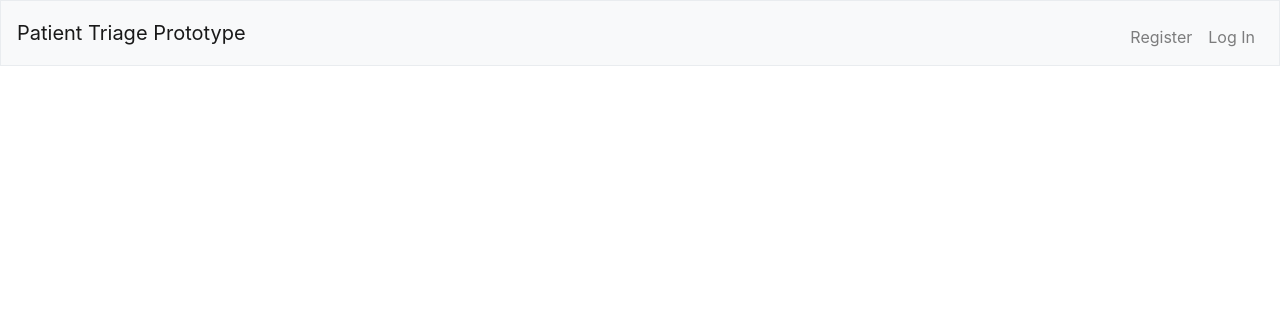
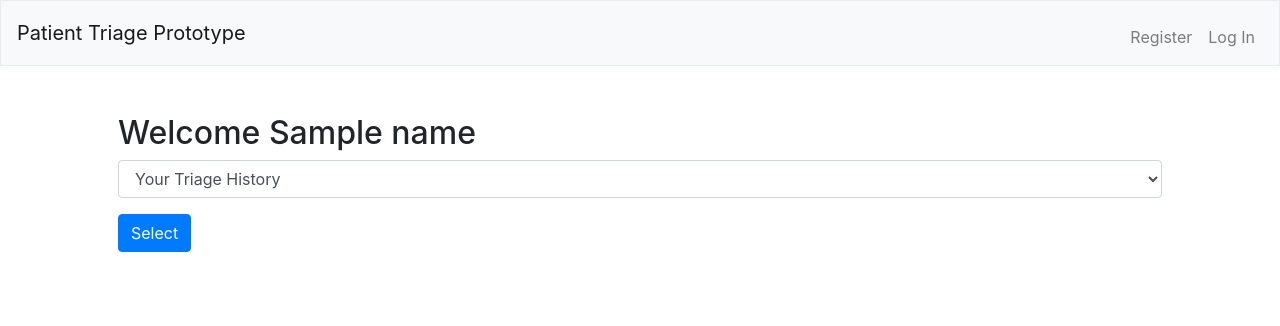
Before and after one commit to wallenut/triage, a Flask app: template templates/index.html in a window 1280 px wide. Shown: the top 326 px of the page. Run offline with Flask 2, Linux system fonts and the light colour scheme; the template is opened without the code that fills it: most values are stand-ins (such as "Sample title", 1, 10 or a date in 2020); some libraries are stand-ins or nearby versions.

Commit message:
Added history and results tables and views

```diff
--- a/application.py
+++ b/application.py
@@ -35,9 +35,17 @@ db = SQL("sqlite:///triage.db")
 @app.route("/")
 def index():
     """Handle requests for / via GET (and POST)"""
+    name = ""
     if "user_id" in session.keys():
         print (session["user_id"])
-    return render_template("index.html")
+        name = db.execute("SELECT username FROM users WHERE id = :i", i=session["user_id"])[0]["username"]
+        user_history = db.execute("SELECT history.id as history_id, history.user_id as user_id, principals.id as principal_id, principals.name as principal_name FROM\
+        history JOIN principals ON history.principal_id = principals.id WHERE history.user_id = :u GROUP BY history.id", u = session["user_id"])
+        print(user_history)
+        if len(user_history):
+            print("rendering with previous history")
+            return render_template("index.html", history=user_history, name=name)
+    return render_template("index.html", history=[], name=name)
 
 @app.route("/register", methods=["GET", "POST"])
 def register():
@@ -65,6 +73,14 @@ def register():
     # GET
     else:
         return render_template("register.html")
+
+@app.route("/history", methods=["POST"])
+def history():
+    history_id = request.form.get("history_id")
+    results = db.execute("SELECT * FROM patient_results WHERE history = :h", h=history_id)
+    labels = [{'id':result["diagnosis_id"], 'name': result["diagnosis_name"]} for result in results]
+    percents = [ result["probability"] for result in results]
+    return render_template("results.html", percents=percents, labels=labels)
 
 @app.route("/addLikelihoods", methods=["GET", "POST"])
 # @login_required
@@ -164,172 +180,170 @@ def diagnose():
         principal = request.form.get("principal_id")
         print (principal)
         questions = db.execute("SELECT id, question FROM questions");
-        return render_template("personalInfo.html", principal=principal, questions=questions)
-
-@app.route("/probabilities", methods=["POST"])
-# @login_required
-def probabilities():
-    #display the principals listed as a select option
-    data = request.form.to_dict()
-    principal = int(data["principal"])
-    patient = list(map(int, list(data.values())[1:]))
-    return calculate_probabilities(principal, patient)
+        history_id = db.execute("INSERT INTO history (user_id, principal_id) VALUES (:u, :p)", u=session["user_id"], p=principal)
+        print("added new id to history")
+        return render_template("personalInfo.html", history=history_id, questions=questions)
 
 @app.route("/personalInfo", methods=["POST"])
 def personalInfo():
     #processess personal info aka select 1-5 and question 6
     data = request.form.to_dict()
     print(data)
-    principal = int(data["principal"])
+    history = int(data["history"])
     answers = []
     for i in range(5):
-        if i + 1 == int(data["age_range"]):
+        if "age_range" in data.keys() and i + 1 == int(data["age_range"]):
             answers.append(1)
         else:
             answers.append(0)
     answers.append(int(data["6"]))
     #adding default value of 0 for ethnicity - weird question
     answers.append(0)
-    data.pop("principal", None)
+    data.pop("history", None)
     data.pop("age_range", None)
     data.pop("6", None)
-    return render_template("/symptomContext.html", principal=principal, answers=answers, questions=data)
+    return render_template("/symptomContext.html", history=history, answers=answers, questions=data)
 
 @app.route("/symptomContext", methods=["POST"])
 def symptomContext():
     data = request.form.to_dict()
-    principal = int(data["principal"])
-    print(principal)
-    data.pop("principal", None)
+    history = int(data["history"])
+    print(history)
+    data.pop("history", None)
     answers = [data[str(i)] for i in range(1, 17)]
     print(answers)
     questions = {key: data[key] for key in data if int(key) > 16}
     print(questions)
-    return render_template("/symptomDescriptions.html", principal=principal, answers=answers, questions=questions)
+    return render_template("/symptomDescriptions.html", history=history, answers=answers, questions=questions)
 
 @app.route("/symptomDescriptions", methods=["POST"])
 def symptomDescriptions():
     data = request.form.to_dict()
-    principal = int(data["principal"])
-    print(principal)
-    data.pop("principal", None)
+    history = int(data["history"])
+    print(history)
+    data.pop("history", None)
     answers = [data[str(i)] for i in range(1, 21)]
     print(answers)
     questions = {key: data[key] for key in data if int(key) > 20}
     print(questions)
-    return render_template("/coughQuestions.html", principal=principal, answers=answers, questions=questions)
+    return render_template("/coughQuestions.html", history=history, answers=answers, questions=questions)
 
 @app.route("/coughQuestions", methods=["POST"])
 def coughQuestions():
     data = request.form.to_dict()
-    principal = int(data["principal"])
-    print(principal)
-    data.pop("principal", None)
+    history = int(data["history"])
+    print(history)
+    data.pop("history", None)
     answers = [data[str(i)] for i in range(1, 27)]
     print(answers)
     questions = {key: data[key] for key in data if int(key) > 26}
     print(questions)
-    return render_template("/bodyTemperature.html", principal=principal, answers=answers, questions=questions)
+    return render_template("/bodyTemperature.html", history=history, answers=answers, questions=questions)
 
 @app.route("/bodyTemperature", methods=["POST"])
 def bodyTemperature():
     data = request.form.to_dict()
-    principal = int(data["principal"])
-    print(principal)
-    data.pop("principal", None)
+    history = int(data["history"])
+    print(history)
+    data.pop("history", None)
     answers = [data[str(i)] for i in range(1, 30)]
     print(answers)
     questions = {key: data[key] for key in data if int(key) > 29}
     print(questions)
-    return render_template("/chillsQuestions.html", principal=principal, answers=answers, questions=questions)
+    return render_template("/chillsQuestions.html", history=history, answers=answers, questions=questions)
 
 @app.route("/chillsQuestions", methods=["POST"])
 def chillsQuestions():
     data = request.form.to_dict()
-    principal = int(data["principal"])
-    print(principal)
-    data.pop("principal", None)
+    history = int(data["history"])
+    print(history)
+    data.pop("history", None)
     answers = [data[str(i)] for i in range(1, 37)]
     print(answers)
     questions = {key: data[key] for key in data if int(key) > 36}
     print(questions)
-    return render_template("/noseEyes.html", principal=principal, answers=answers, questions=questions)
+    return render_template("/noseEyes.html", history=history, answers=answers, questions=questions)
 
 @app.route("/noseEyes", methods=["POST"])
 def noseEyes():
     data = request.form.to_dict()
-    principal = int(data["principal"])
-    print(principal)
-    data.pop("principal", None)
+    history = int(data["history"])
+    print(history)
+    data.pop("history", None)
     answers = [data[str(i)] for i in range(1, 42)]
     print(answers)
     questions = {key: data[key] for key in data if int(key) > 41}
     print(questions)
-    return render_template("/headPain.html", principal=principal, answers=answers, questions=questions)
+    return render_template("/headPain.html", history=history, answers=answers, questions=questions)
 
 @app.route("/headPain", methods=["POST"])
 def headPain():
     data = request.form.to_dict()
-    principal = int(data["principal"])
-    print(principal)
-    data.pop("principal", None)
+    history = int(data["history"])
+    print(history)
+    data.pop("history", None)
     answers = [data[str(i)] for i in range(1, 49)]
     print(answers)
     questions = {key: data[key] for key in data if int(key) > 48}
     print(questions)
-    return render_template("/musclePain.html", principal=principal, answers=answers, questions=questions)
+    return render_template("/musclePain.html", history=history, answers=answers, questions=questions)
 
 @app.route("/musclePain", methods=["POST"])
 def musclePain():
     data = request.form.to_dict()
-    principal = int(data["principal"])
-    print(principal)
-    data.pop("principal", None)
+    history = int(data["history"])
+    print(history)
+    data.pop("history", None)
     answers = [data[str(i)] for i in range(1, 56)]
     print(answers)
     questions = {key: data[key] for key in data if int(key) > 55}
     print(questions)
-    return render_template("/duration.html", principal=principal, answers=answers, questions=questions)
+    return render_template("/duration.html", history=history, answers=answers, questions=questions)
 
 @app.route("/duration", methods=["POST"])
 def duration():
     data = request.form.to_dict()
-    principal = int(data["principal"])
-    print(principal)
-    data.pop("principal", None)
+    history = int(data["history"])
+    print(history)
+    data.pop("history", None)
     answers = [data[str(i)] for i in range(1, 63)]
     print(answers)
     questions = {key: data[key] for key in data if int(key) > 62}
     print(questions)
-    return render_template("/specifics.html", principal=principal, answers=answers, questions=questions)
+    return render_template("/specifics.html", history=history, answers=answers, questions=questions)
 
 @app.route("/specifics", methods=["POST"])
 def specifics():
     data = request.form.to_dict()
-    principal = int(data["principal"])
-    print(principal)
-    data.pop("principal", None)
+    history = int(data["history"])
+    print(history)
+    data.pop("history", None)
     answers = [data[str(i)] for i in range(1, 79)]
     print(answers)
     questions = {key: data[key] for key in data if int(key) > 78}
     print(questions)
-    return render_template("/smoking.html", principal=principal, answers=answers, questions=questions)
+    return render_template("/smoking.html", history=history, answers=answers, questions=questions)
 
 @app.route("/smoking", methods=["POST"])
 def smoking():
     data = request.form.to_dict()
-    principal = int(data["principal"])
-    print(principal)
-    data.pop("principal", None)
+    history = int(data["history"])
+    print(history)
+    data.pop("history", None)
     answers = [int(data[str(i)]) for i in range(1, 93)]
+    print("inserting answers into patient input")
+    for i in range(1, 93):
+        db.execute("INSERT INTO patient_input (history, question, response) VALUES (:h, :q, :r)", h=history, q=i, r=int(data[str(i)]))
     print(answers)
-    return calculate_probabilities(principal, answers)
+    row = db.execute("SELECT principal_id FROM history WHERE id = :h", h=history)
+    if len(row) == 1:
+        return calculate_probabilities(int(row[0]["principal_id"]), answers, history)
 
 ####################
 ####  Methods  #####
 ####################
 
-def calculate_probabilities(principal, patient):
+def calculate_probabilities(principal, patient, history):
     """Given principal symptom id, patient answers (in matrix format), return likelihood calculations"""
 
     # pf = open('patient_findings.csv', 'r')
@@ -357,7 +371,11 @@ def calculate_probabilities(principal, patient):
     perc_over = percentages[percentages > CUTOFF]
     labels_over = diagnoses[np.where(percentages > CUTOFF)[0]]
     print(labels_over)
-
+    print(perc_over)
+    #store diagnosis id, name, and probability in results table
+    print("inserting results into patient results")
+    for i in range(len(labels_over)):
+        db.execute("INSERT INTO patient_results (history, diagnosis_id, diagnosis_name, probability) VALUES (:h, :di, :dn, :p)", h=history, di=labels_over[i]["id"], dn=labels_over[i]["name"], p=perc_over[i])
     # print diagnoses
     return render_template("results.html", percents=perc_over, labels=labels_over)
 
--- a/templates/bodyTemperature.html
+++ b/templates/bodyTemperature.html
@@ -7,7 +7,7 @@
 {% block main %}
     <form action="/bodyTemperature" method="post">
         <div class="form-group">
-            <input class="form-control" name="principal" value="{{principal}}" type="hidden"/>
+            <input class="form-control" name="history" value="{{history}}" type="hidden"/>
         </div>
         {% for i in range(26) %}
         <div class="form-group">
--- a/templates/chillsQuestions.html
+++ b/templates/chillsQuestions.html
@@ -7,7 +7,7 @@
 {% block main %}
     <form action="/chillsQuestions" method="post">
         <div class="form-group">
-            <input class="form-control" name="principal" value="{{principal}}" type="hidden"/>
+            <input class="form-control" name="history" value="{{history}}" type="hidden"/>
         </div>
         {% for i in range(29) %}
         <div class="form-group">
--- a/templates/coughQuestions.html
+++ b/templates/coughQuestions.html
@@ -7,7 +7,7 @@
 {% block main %}
     <form action="/coughQuestions" method="post">
         <div class="form-group">
-            <input class="form-control" name="principal" value="{{principal}}" type="hidden"/>
+            <input class="form-control" name="history" value="{{history}}" type="hidden"/>
         </div>
         {% for i in range(20) %}
         <div class="form-group">
--- a/templates/duration.html
+++ b/templates/duration.html
@@ -7,7 +7,7 @@
 {% block main %}
     <form action="/duration" method="post">
         <div class="form-group">
-            <input class="form-control" name="principal" value="{{principal}}" type="hidden"/>
+            <input class="form-control" name="history" value="{{history}}" type="hidden"/>
         </div>
         {% for i in range(55) %}
         <div class="form-group">
--- a/templates/headPain.html
+++ b/templates/headPain.html
@@ -7,7 +7,7 @@
 {% block main %}
     <form action="/headPain" method="post">
         <div class="form-group">
-            <input class="form-control" name="principal" value="{{principal}}" type="hidden"/>
+            <input class="form-control" name="history" value="{{history}}" type="hidden"/>
         </div>
         {% for i in range(41) %}
         <div class="form-group">
--- a/templates/index.html
+++ b/templates/index.html
@@ -5,4 +5,20 @@
 {% endblock %}
 
 {% block main %}
+    {% if name|length > 0 %}
+        <h2>Welcome {{name}}</h2>
+    {% endif %}
+    {% if history|length > 0 %}
+        <form action="/history" method="post">
+            <div class="form-group">
+                <select class="form-control" name="history_id">
+                    <option disabled selected value="">Your Triage History</option>
+                    {% for h in history %}
+                        <option value="{{ h.history_id }}">{{ h.principal_name }}</option>
+                    {% endfor %}
+                </select>
+            </div>
+            <button class="btn btn-primary" type="submit">Select</button>
+        </form>
+    {% endif %}
 {% endblock %}
--- a/templates/musclePain.html
+++ b/templates/musclePain.html
@@ -7,7 +7,7 @@
 {% block main %}
     <form action="/musclePain" method="post">
         <div class="form-group">
-            <input class="form-control" name="principal" value="{{principal}}" type="hidden"/>
+            <input class="form-control" name="history" value="{{history}}" type="hidden"/>
         </div>
         {% for i in range(48) %}
         <div class="form-group">
--- a/templates/noseEyes.html
+++ b/templates/noseEyes.html
@@ -7,7 +7,7 @@
 {% block main %}
     <form action="/noseEyes" method="post">
         <div class="form-group">
-            <input class="form-control" name="principal" value="{{principal}}" type="hidden"/>
+            <input class="form-control" name="history" value="{{history}}" type="hidden"/>
         </div>
         {% for i in range(36) %}
         <div class="form-group">
--- a/templates/personalInfo.html
+++ b/templates/personalInfo.html
@@ -7,7 +7,7 @@
 {% block main %}
     <form action="/personalInfo" method="post">
         <div class="form-group">
-            <input class="form-control" name="principal" value="{{principal}}" type="hidden"/>
+            <input class="form-control" name="history" value="{{history}}" type="hidden"/>
         </div>
         <div class="form-group">
             <select class="form-control" name="age_range">
--- a/templates/smoking.html
+++ b/templates/smoking.html
@@ -7,7 +7,7 @@
 {% block main %}
     <form action="/smoking" method="post">
         <div class="form-group">
-            <input class="form-control" name="principal" value="{{principal}}" type="hidden"/>
+            <input class="form-control" name="history" value="{{history}}" type="hidden"/>
         </div>
         {% for i in range(78) %}
         <div class="form-group">
--- a/templates/specifics.html
+++ b/templates/specifics.html
@@ -7,7 +7,7 @@
 {% block main %}
     <form action="/specifics" method="post">
         <div class="form-group">
-            <input class="form-control" name="principal" value="{{principal}}" type="hidden"/>
+            <input class="form-control" name="history" value="{{history}}" type="hidden"/>
         </div>
         {% for i in range(62) %}
         <div class="form-group">
--- a/templates/symptomContext.html
+++ b/templates/symptomContext.html
@@ -7,7 +7,7 @@
 {% block main %}
     <form action="/symptomContext" method="post">
         <div class="form-group">
-            <input class="form-control" name="principal" value="{{principal}}" type="hidden"/>
+            <input class="form-control" name="history" value="{{history}}" type="hidden"/>
         </div>
         {% for i in range(7) %}
         <div class="form-group">
--- a/templates/symptomDescriptions.html
+++ b/templates/symptomDescriptions.html
@@ -7,7 +7,7 @@
 {% block main %}
     <form action="/symptomDescriptions" method="post">
         <div class="form-group">
-            <input class="form-control" name="principal" value="{{principal}}" type="hidden"/>
+            <input class="form-control" name="history" value="{{history}}" type="hidden"/>
         </div>
         {% for i in range(16) %}
         <div class="form-group">
```
Also changed, not shown: triage.db.
